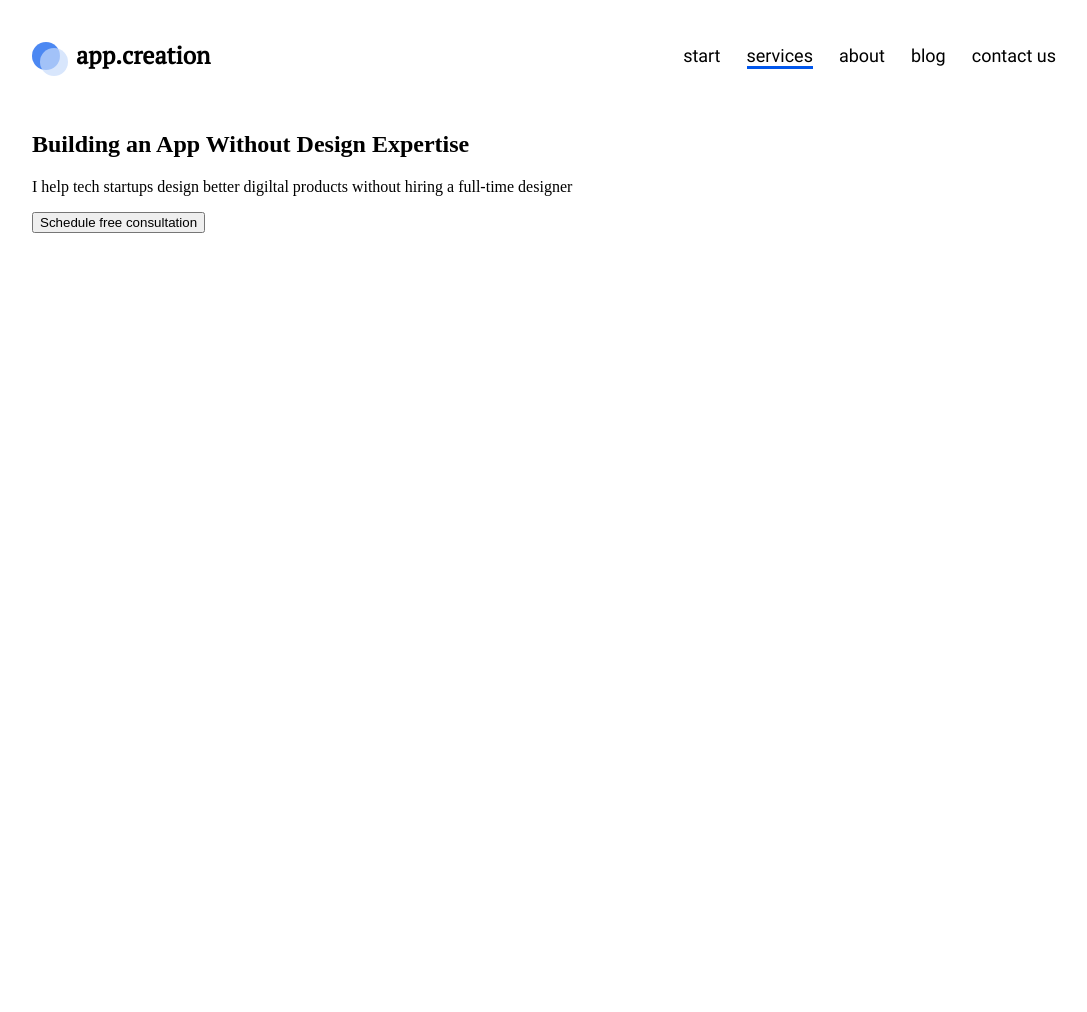
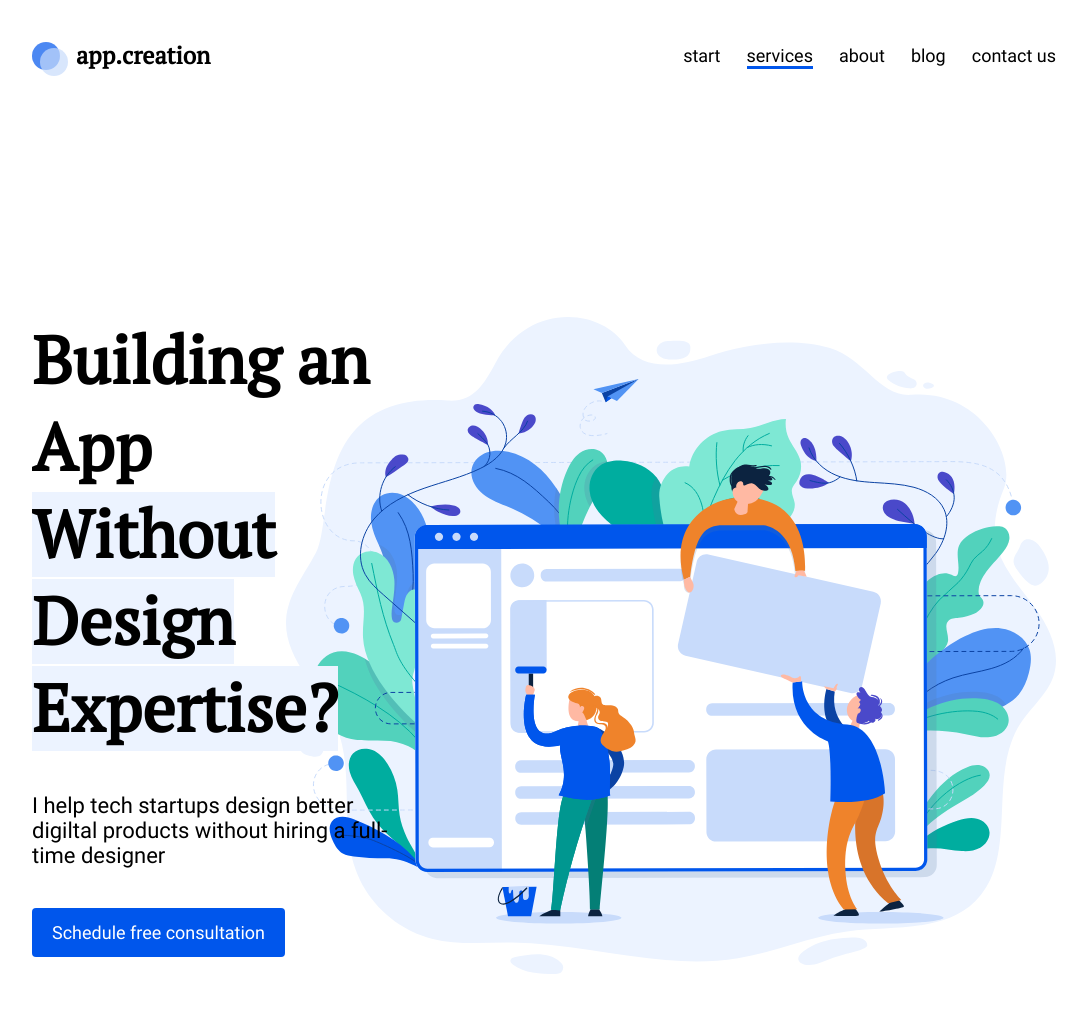
Before and after one commit to WebHeroSchool/planingDesk_Vera, a plain HTML site: page index.html in a window 1280 px wide. Shown: the whole page, without its empty margins (96-1183 px from the left). Before the commit the page ends 800 px from the top, so only its background shows below. Drawn offline with Linux system fonts and the light colour scheme.

Commit message:
Обновлены index.html и style.css.

```diff
--- a/index.html
+++ b/index.html
@@ -8,7 +8,7 @@
   </head>
   <body>
    <div class="wrapper">
-      <header class="header">
+    <header class="header">
       <div class="logo">
         <div class="logo__circle logo__circle_color_dark-blue"></div>
         <div class="logo__circle logo__circle_color_blue"></div>
@@ -22,15 +22,17 @@
        <a class="menu__item" href="#">contact us</a>
       </nav>
     </header>
-    <section class="main-section">
-      <main class="main-content">
-        <h1 class="main-content__title">Building an App Without Design Expertise</h1>
-        <p class="main-content__description">I help tech startups design better digiltal products without hiring a full-time designer</p>
-        <button class="main-content__button" type="button" name="button">Schedule free consultation</button>
-      </main>
-      <div class="image-content">
-      <img class="image-content__image" src="" alt="">
-      </div>
-    </section>
-   </div>
+    <section class="main">
+        <h1 class="main__title">
+          Building an App
+          <span class="main__title-text_highlight">
+            Without Design Expertise?
+          </span>
+        </h1>
+        <p class="main__subtitle">
+          I help tech startups design better digiltal products without hiring a full-time designer
+        </p>
+        <a class="main__button" href="#">Schedule free consultation
+        </a>
+      </section>
   </body>
--- a/style.css
+++ b/style.css
@@ -1,14 +1,15 @@
-/*css*/
 body {
   margin: 0;
 }
+
 .wrapper {
   margin: auto;
   width: 80%;
  }
 .header {
-  display:flex;
-  justify-content:space-between;
+  display: flex;
+  justify-content: space-between;
+  margin-bottom: 206px;
 }
 .logo, .menu {
   display: inline-block;
@@ -93,3 +94,40 @@ body {
   height: 3px;
   background: #0056EC;
 }
+
+
+.main {
+  padding: 0 65% 206px 0;
+  background: top right no-repeat url(img/mainImg.svg);
+}
+
+.main__title {
+  margin: 0 0 40px 0;
+  font: bold 66px/87px pt_serif, arial, helvetica, sans-serif;
+}
+
+.main__subtitle {
+  margin: 0 0 41px 0;
+  font: 400 22px/25px roboto, arial, helvetica, sans-serif;
+}
+.main_buttom {
+  font: 18px/21px roboto, arial, helvetica, sans-serif;
+}
+
+.main__title-text_highlight {
+  background: #ECF3FF;
+}
+
+.main__button {
+  display: inline-block;
+  font: 18px/21px roboto, arial, helvetica, sans-serif;
+  color: #fff;
+  background: #0056EC;
+  padding: 14px 20px;
+  text-decoration: none;
+  border-radius: 4px;
+}
+
+.main__button:hover {
+  opacity:.5;
+}
```
Also changed, not shown: img/mainImg.svg (added).
